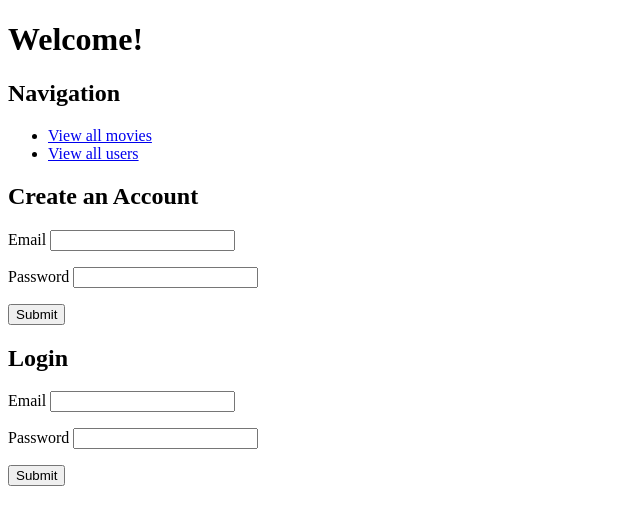
After one commit to PMKnapp001/ratings-v2, a Flask app: template templates/homepage.html in a window 1280 px wide. The commit adds this page. Shown: the top 525 px of the page, without its empty margins (0-640 px from the left). Run offline with Flask 2, Linux system fonts and the light colour scheme; the template is opened without the code that fills it, so the values that code supplies are empty.

Commit message:
part 4 completed

```diff
--- a/server.py
+++ b/server.py
@@ -1,32 +1,119 @@
 """Server for movie ratings app."""
 
-from flask import Flask
+from flask import (Flask, render_template, request, flash, session, redirect)
+from model import connect_to_db, db
+import crud
+from jinja2 import StrictUndefined
+
 
 app = Flask(__name__)
-
+app.secret_key = "dev"
+app.jinja_env.undefined = StrictUndefined
 
 # Replace this with routes and view functions!
 
+@app.route('/')
+def homepage():
+
+    return render_template('homepage.html')
+
+
+@app.route('/movies')
+def all_movies():
+
+    movies = crud.get_all_movies()
+
+    return render_template('movies.html', movies=movies)
+
+
+@app.route('/movies/<movie_id>')
+def show_movie(movie_id):
+
+    movie= crud.get_movie_by_id(movie_id)
+
+    return render_template('movie_details.html', movie=movie)
+
+
+@app.route('/users')
+def all_users():
+
+    users = crud.get_all_users()
+
+    return render_template('users.html', users=users )
+
+
+@app.route("/users", methods=["POST"])
+def register_user():
+    """Create a new user."""
+
+    email = request.form.get("email")
+    password = request.form.get("password")
+
+    user = crud.get_user_by_email(email)
+
+    if user:
+        flash("Cannot create an account with that email. Try again.")
+    else:
+        user = crud.create_user(email, password)
+        db.session.add(user)
+        db.session.commit()
+        flash("Account created! Please log in.")
+
+    return redirect("/")
+
+
+@app.route("/login", methods=["POST"])
+def login_user():
+    """Login user."""
+
+    email = request.form.get("email")
+    password = request.form.get("password")
+
+    user = crud.get_user_by_email(email)
+
+    if user:
+        if user.password == password:
+            session['user_id'] = user.user_id
+            print(f"{user.email}'s test: user _ id = {session['user_id']}")
+            flash("Logged In!")
+        else:
+            flash("Incorrect password...")
+    else:
+        flash("No account associated with email.")
+
+    return redirect("/")
+
+
+@app.route('/ratings/<movie_id>')
+def rate_movie(movie_id):
+
+    movie = movie_id
+
+    if session.get('user_id'):
+        score = request.args.get('rating')
+        user = session['user_id']
+
+        rating = crud.create_rating(score, movie, user)
+        db.session.add(rating)
+        db.session.commit()
+
+        return redirect(f'/movies/{movie}')
+
+    else:
+        flash("You are not logged in!!!")
+        return redirect(f'/movies/{movie}')
+
+
+@app.route('/users/<user_id>')
+def show_user(user_id):
+
+    user = crud.get_user_by_id(user_id)
+
+    return render_template("user_details.html", user=user)
+
+
+
 
 if __name__ == "__main__":
-
+    connect_to_db(app)
     app.run(host="0.0.0.0", debug=True)
-
-
-# SELECT *
-# FROM students
-#     JOIN grades ON (students.github = grades.student_github);
-
-
-#  SELECT students.first_name,
-#        students.last_name,
-#        grades.project_title,
-#        grades.grade
-# FROM students
-# JOIN grades ON (students.github = grades.student_github);
-
-
-# SELECT *
-# FROM students
-#   JOIN grades ON (students.github = grades.student_github)
-#   JOIN projects ON (grades.project_title = projects.title);
--- a/templates/base.html
+++ b/templates/base.html
@@ -10,7 +10,13 @@
     {% block head %}{% endblock %}
   </head>
   <body>
-    {% block body %}{% endblock %}
+    {% for msg in get_flashed_messages() %}
+    <p class="flash-msg">
+      {{ msg }}
+    </p>
+    {% endfor %}
+
+    {% block body %} {% endblock %}
 
     {% block after_body %}{% endblock %}
   </body>
--- /dev/null
+++ b/templates/homepage.html
@@ -0,0 +1,43 @@
+{% extends 'base.html' %}
+{% block title %}Movie Ratings Home{% endblock %}
+
+{% block body %}
+  <h1>Welcome!</h1>
+
+  <h2>Navigation</h2>
+  <ul>
+    <li><a href="/movies">View all movies</a></li>
+    <li><a href="/users">View all users</a></li>
+  </ul>
+
+  <h2>Create an Account</h2>
+  <form action="/users" method="POST">
+    <p>
+      Email <input type="text" name="email">
+    </p>
+
+    <p>
+      Password <input type="password" name="password">
+    </p>
+
+    <p>
+      <input type="submit">
+    </p>
+  </form>
+
+  <h2>Login</h2>
+  <form action="/login" method="POST">
+    <p>
+      Email <input type="text" name="email">
+    </p>
+
+    <p>
+      Password <input type="password" name="password">
+    </p>
+
+    <p>
+      <input type="submit">
+    </p>
+  </form>
+
+{% endblock %}
```
Also changed, not shown: crud.py (+43 -0 lines), model.py (+4 -5 lines), templates/movie_details.html (added, +19 -0 lines), templates/movies.html (added, +14 -0 lines), templates/user_details.html (added, +8 -0 lines), templates/users.html (added, +14 -0 lines).
